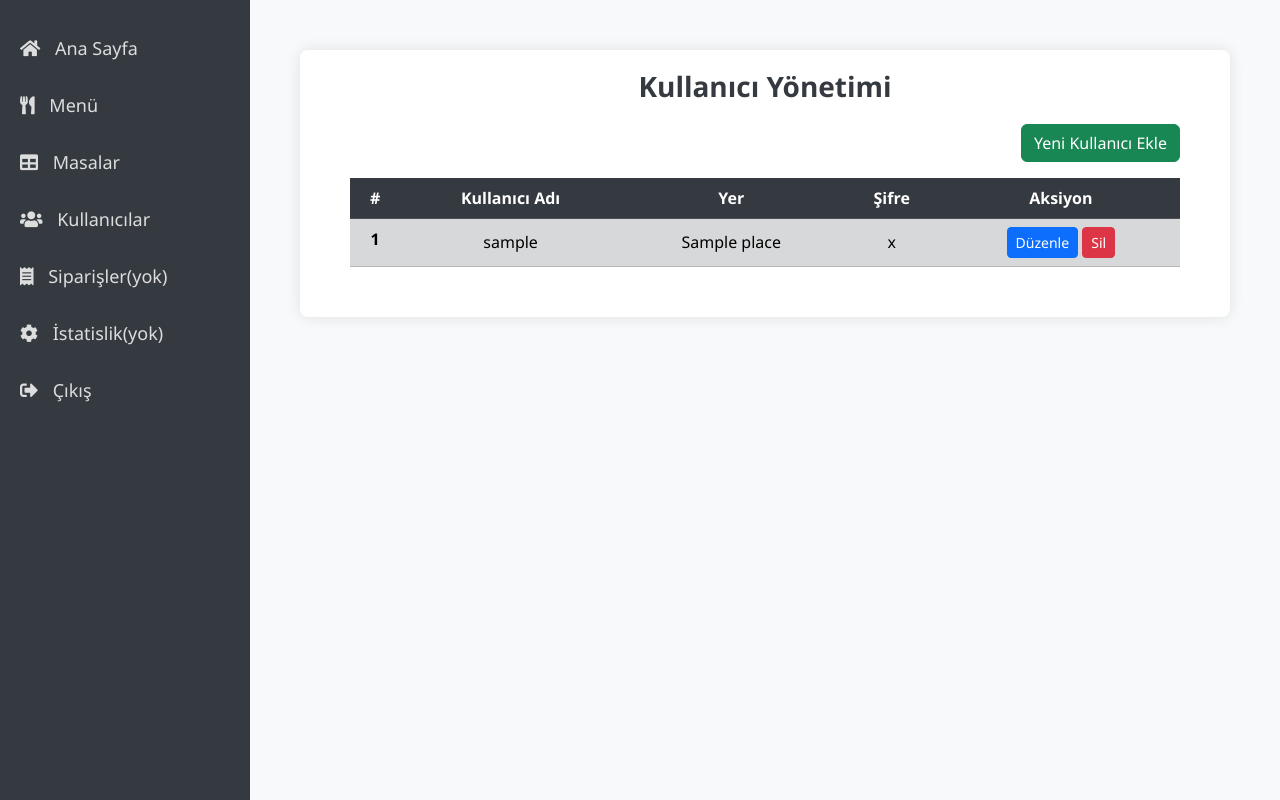
After one commit to veyselemreyemlik/LokantaOtomasyon, a PHP site: page /users.php in a window 1280 px wide. The commit adds this page. Run offline with PHP 8.4, Linux system fonts and the light colour scheme; tables that the repository leaves empty or names only in its code hold one stand-in row (values such as "Sample post").

Commit message:
kullanıcı düzenlemeleri

```diff
--- a/sidebar.php
+++ b/sidebar.php
@@ -65,9 +65,9 @@
         <a href="admin.php"><i class="fas fa-home"></i> Ana Sayfa</a>
         <a href="menu.php"><i class="fas fa-utensils"></i> Menü </a>
         <a href="table.php"><i class="fas fa-table"></i> Masalar</a>
-        <a href="orders.php"><i class="fas fa-receipt"></i> Siparişler(yapılmadı)</a>
-        <a href="users.php"><i class="fas fa-users"></i> Kullanıcılar(yapılmadı)</a>
-        <a href="statistics.php"><i class="fas fa-cog"></i> İstatislik</a>
+        <a href="users.php"><i class="fas fa-users"></i> Kullanıcılar</a>
+        <a href="orders.php"><i class="fas fa-receipt"></i> Siparişler(yok)</a>
+        <a href="statistics.php"><i class="fas fa-cog"></i> İstatislik(yok)</a>
         <a href="logout.php"><i class="fas fa-sign-out-alt"></i> Çıkış</a>
     </div>
     <div class="content">
--- /dev/null
+++ b/users.php
@@ -0,0 +1,220 @@
+<?php
+include "connection.php";
+include "sidebar.php";
+?>
+
+<!DOCTYPE html>
+<html lang="tr">
+
+<head>
+    <style>
+    body {
+        font-family: 'Segoe UI', Tahoma, Geneva, Verdana, sans-serif;
+        background-color: #f8f9fa;
+    }
+
+    .content {
+        padding: 50px;
+    }
+
+    .table-container {
+        background-color: #ffffff;
+        border-radius: 8px;
+        box-shadow: 0 0 15px rgba(0, 0, 0, 0.1);
+        padding: 50px;
+    }
+
+    h1 {
+        font-size: 28px;
+        font-weight: 600;
+        margin-bottom: 20px;
+        color: #343a40;
+        text-align: center;
+    }
+
+    .table {
+        margin-bottom: 0;
+        text-align: center;
+    }
+
+    .table thead th {
+        background-color: #343a40;
+        color: #ffffff;
+    }
+
+    .table tbody tr:nth-of-type(odd) {
+        background-color: #f2f2f2;
+    }
+
+    .table tbody tr:hover {
+        background-color: #e9ecef;
+    }
+
+    .table tbody tr td {
+        vertical-align: middle;
+        text-align: center;
+        /* Hücre içeriğini ortala */
+    }
+
+    .table-container {
+        margin: auto;
+        padding-top: 20px;
+    }
+    </style>
+</head>
+
+<body>
+    <div class="table-container">
+        <h1>Kullanıcı Yönetimi</h1>
+
+        <!-- Ekleme Butonu -->
+        <div class="mb-3 text-end">
+            <button type="button" class="btn btn-success" data-bs-toggle="modal" data-bs-target="#exampleModal">
+                Yeni Kullanıcı Ekle
+            </button>
+        </div>
+
+        <table class="table table-striped table-hover">
+            <thead class="table-dark">
+                <tr>
+                    <th scope="col">#</th>
+                    <th scope="col">Kullanıcı Adı</th>
+                    <th scope="col">Yer</th>
+                    <th scope="col">Şifre</th>
+                    <th scope="col">Aksiyon</th>
+                </tr>
+            </thead>
+            <tbody class="table-secondary">
+                <?php
+                $sql = "SELECT u.user_id,u.password ,u.username, p.place_name
+                        FROM users u
+                        LEFT JOIN place p ON u.place_id = p.place_id";
+                $result = $conn->query($sql);
+
+                if ($result->num_rows > 0) {
+                    while ($row = $result->fetch_assoc()) {
+                ?>
+                <tr>
+                    <th scope='row'><?php echo $row["user_id"]; ?></th>
+                    <td><?php echo $row["username"]; ?></td>
+                    <td><?php echo $row["place_name"]; ?></td>
+                    <td><?php echo $row["password"]; ?></td>
+
+                    <td>
+                        <button type='button' class='btn btn-primary btn-sm' data-bs-toggle='modal'
+                            data-bs-target='#exampleModal<?php echo $row["user_id"]; ?>'>
+                            Düzenle
+                        </button>
+                        <a href='user_delete.php?user_id=<?php echo $row["user_id"]; ?>' class='btn btn-danger btn-sm'
+                            onclick='return confirm("Bu kullanıcıyı silmek istediğinizden emin misiniz?")'>
+                            Sil
+                        </a>
+                    </td>
+                </tr>
+
+                <!-- Modal for editing each user -->
+                <div class='modal fade' id='exampleModal<?php echo $row["user_id"]; ?>' tabindex='-1'
+                    aria-labelledby='exampleModalLabel' aria-hidden='true'>
+                    <div class='modal-dialog'>
+                        <div class='modal-content'>
+                            <div class='modal-header'>
+                                <h1 class='modal-title fs-5' id='exampleModalLabel'>Kullanıcı Düzenle</h1>
+                                <button type='button' class='btn-close' data-bs-dismiss='modal'
+                                    aria-label='Close'></button>
+                            </div>
+                            <div class='modal-body'>
+                                <!-- Form fields for editing -->
+                                <form action='user_update.php' method='POST'>
+                                    <input type='hidden' name='user_id' value='<?php echo $row["user_id"]; ?>'>
+                                    <div class='mb-3'>
+                                        <label for='username' class='form-label'>Kullanıcı Adı</label>
+                                        <input type='text' class='form-control' id='username' name='username'
+                                            value='<?php echo $row["username"]; ?>' required>
+                                    </div>
+                                    <div class='mb-3'>
+                                        <label for='password' class='form-label'>Parola</label>
+                                        <input type='text' class='form-control' id='password' name='password'
+                                            value='<?php echo $row["password"]; ?>' required>
+                                    </div>
+
+                                    <div class='mb-3'>
+                                        <label for='place_id' class='form-label'>Yer</label>
+                                        <select class='form-select' id='place_id' name='place_id' required>
+                                            <option value='1'
+                                                <?php echo (isset($row['place_id']) && $row['place_id'] == 1 ? 'selected' : ''); ?>>
+                                                Izgara
+                                            </option>
+                                            <option value='2'
+                                                <?php echo (isset($row['place_id']) && $row['place_id'] == 2 ? 'selected' : ''); ?>>
+                                                Mutfak</option>
+                                            <option value='3'
+                                                <?php echo (isset($row['place_id']) && $row['place_id'] == 3 ? 'selected' : ''); ?>>
+                                                Fırın</option>
+                                            <option value='4'
+                                                <?php echo (isset($row['place_id']) && $row['place_id'] == 4 ? 'selected' : ''); ?>>
+                                                Kasa</option>
+                                            <option value='5'
+                                                <?php echo (isset($row['place_id']) && $row['place_id'] == 5 ? 'selected' : ''); ?>>
+                                                Bahçe</option>
+                                        </select>
+                                    </div>
+                                    <button type='submit' class='btn btn-primary'>Kaydet</button>
+                                </form>
+                            </div>
+                        </div>
+                    </div>
+                </div>
+                <?php
+                    }
+                } else {
+                    echo "<tr><td colspan='4'>Kullanıcı bulunmamaktadır.</td></tr>";
+                }
+                $conn->close();
+                ?>
+            </tbody>
+        </table>
+    </div>
+
+    <!-- Modal for adding a new user -->
+    <div class='modal fade' id='exampleModal' tabindex='-1' aria-labelledby='exampleModalLabel' aria-hidden='true'>
+        <div class='modal-dialog'>
+            <div class='modal-content'>
+                <div class='modal-header'>
+                    <h1 class='modal-title fs-5' id='exampleModalLabel'>Yeni Kullanıcı Ekle</h1>
+                    <button type='button' class='btn-close' data-bs-dismiss='modal' aria-label='Close'></button>
+                </div>
+                <div class='modal-body'>
+                    <!-- Form fields for adding a new user -->
+                    <form action='user_add.php' method='POST'>
+                        <div class='mb-3'>
+                            <label for='username' class='form-label'>Kullanıcı Adı</label>
+                            <input type='text' class='form-control' id='username' name='username' required>
+                        </div>
+                        <div class='mb-3'>
+                            <label for='password' class='form-label'>Parola</label>
+                            <input type='text' class='form-control' id='password' name='password' required>
+                        </div>
+
+                        <div class='mb-3'>
+                            <label for='place_id' class='form-label'>Yer</label>
+                            <select class='form-select' id='place_id' name='place_id' required>
+                                <option value='1'>Izgara</option>
+                                <option value='2'>Mutfak</option>
+                                <option value='3'>Fırın</option>
+                                <option value='4'>Kasa</option>
+                                <option value='5'>Bahçe</option>
+                            </select>
+                        </div>
+                        <button type='submit' class='btn btn-success'>Ekle</button>
+                    </form>
+                </div>
+            </div>
+        </div>
+    </div>
+
+    <script src="https://cdn.jsdelivr.net/npm/bootstrap@5.3.3/dist/js/bootstrap.bundle.min.js"
+        integrity="sha384-YvpcrYf0tY3lHB60NNkmXc5s9fDVZLESaAA55NDzOxhy9GkcIdslK1eN7N6jIeHz" crossorigin="anonymous">
+    </script>
+</body>
+
+</html>
```
Also changed, not shown: user_add.php (added, +25 -0 lines), user_delete.php (added, +27 -0 lines), user_update.php (added, +28 -0 lines), 1 other file.
